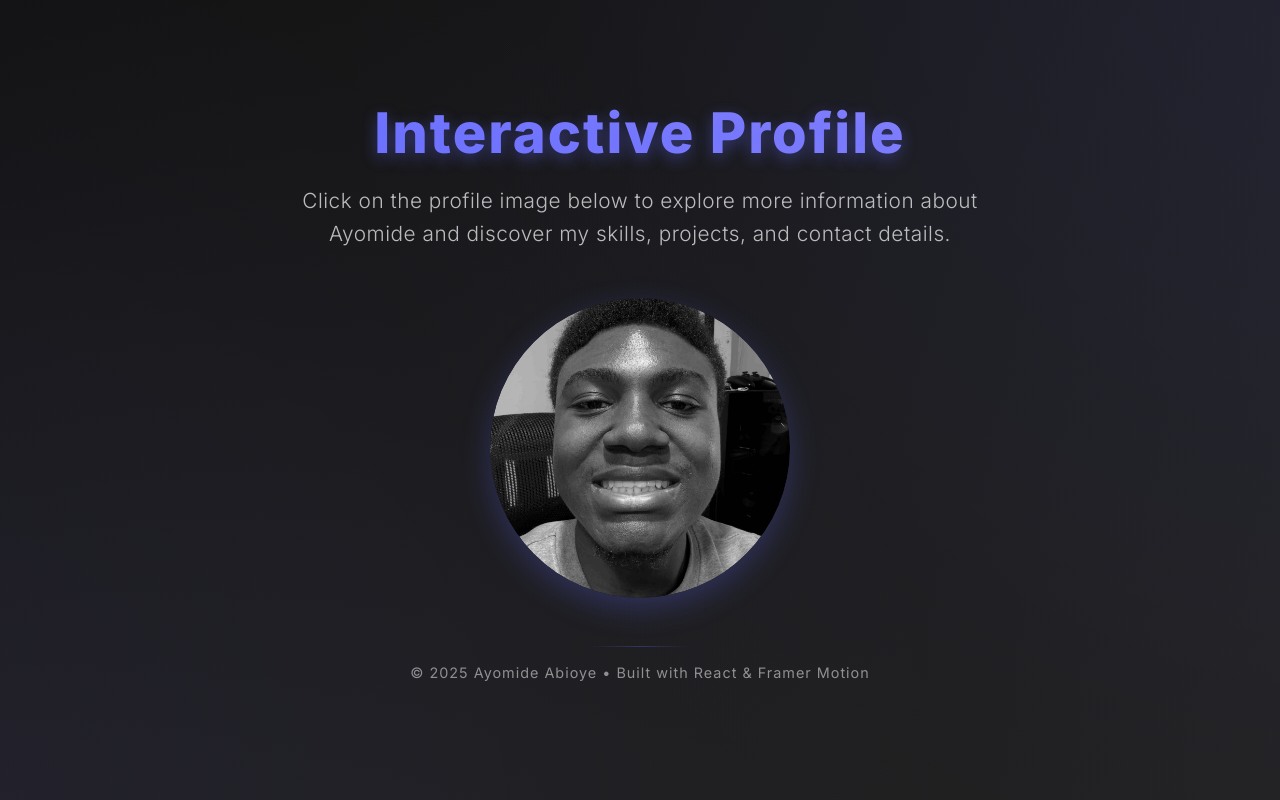
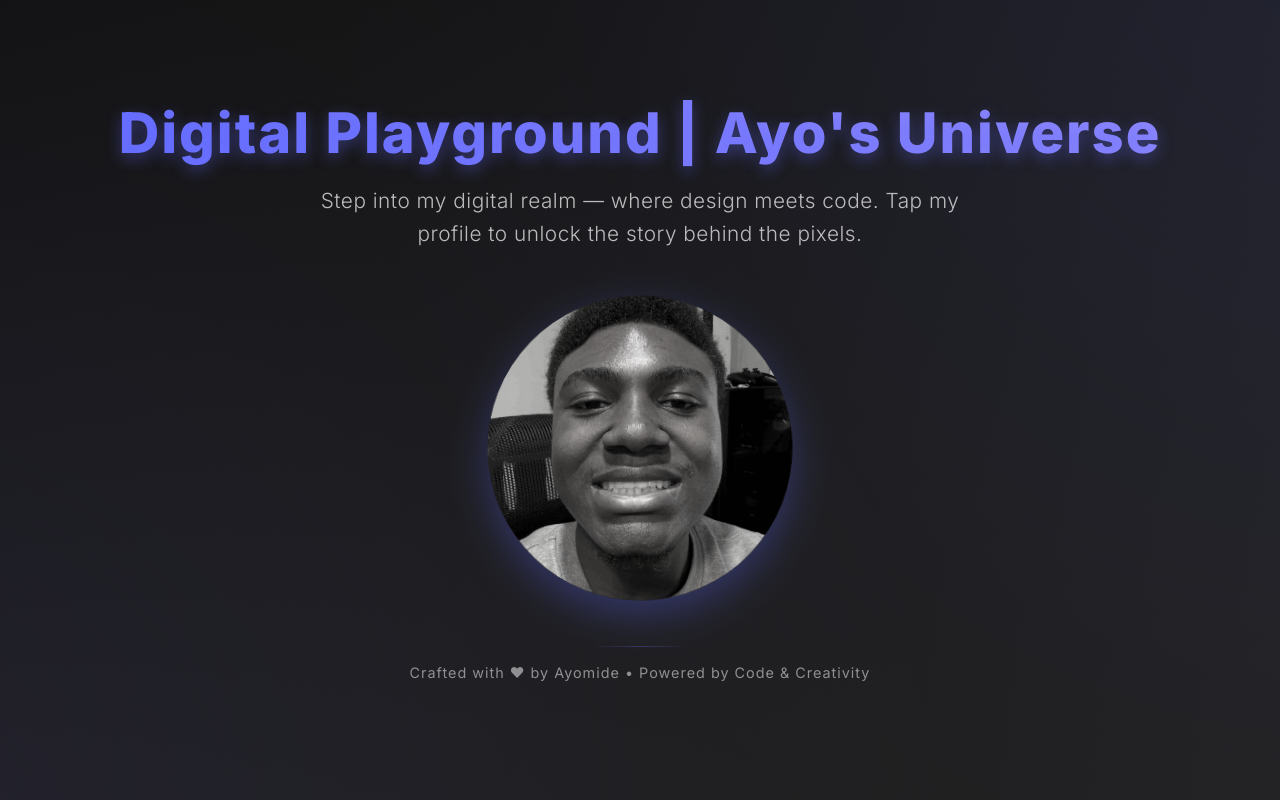
Before and after one commit to LordAyo/ayomide-profile, a React (Vite) app: page / in a window 1280 px wide. Built offline with nearby package versions, Linux system fonts and the light colour scheme.

Commit message:
Update profile content and styles; change title to "Digital Playground | Ayo's Universe" and subtitle to "Step into my digital realm — where design meets code." Add new TypeScript configuration file and enhance profile animations and overlay effects.

```diff
--- a/src/App.tsx
+++ b/src/App.tsx
@@ -133,15 +133,15 @@ function App() {
             animate={{ opacity: 1, y: 0 }}
             transition={{ delay: 0.2, duration: 0.8 }}
           >
-            Interactive Profile
+            Digital Playground | Ayo's Universe
           </Title>
           <Subtitle
             initial={{ opacity: 0, y: 20 }}
             animate={{ opacity: 1, y: 0 }}
             transition={{ delay: 0.4, duration: 0.8 }}
           >
-            Click on the profile image below to explore more information about
-            Ayomide and discover my skills, projects, and contact details.
+            Step into my digital realm — where design meets code. Tap my profile
+            to unlock the story behind the pixels.
           </Subtitle>
         </Header>
 
@@ -152,8 +152,7 @@ function App() {
           animate={{ opacity: 1 }}
           transition={{ delay: 0.6, duration: 0.8 }}
         >
-          © {new Date().getFullYear()} Ayomide Abioye • Built with React &
-          Framer Motion
+          Crafted with ♥ by Ayomide • Powered by Code & Creativity
         </Footer>
       </ContentWrapper>
     </AppContainer>
--- a/src/components/Profile.tsx
+++ b/src/components/Profile.tsx
@@ -81,7 +81,11 @@ const Overlay = styled(motion.div)`
   left: 0;
   width: 100%;
   height: 100%;
-  background: linear-gradient(to top, rgba(0, 0, 0, 0.8) 0%, transparent 60%);
+  background: radial-gradient(
+    circle at center,
+    rgba(100, 108, 255, 0.7) 0%,
+    rgba(0, 0, 0, 0.6) 100%
+  );
   border-radius: 50%;
   display: flex;
   align-items: center;
@@ -92,15 +96,13 @@ const Overlay = styled(motion.div)`
   text-shadow: 0 2px 4px rgba(0, 0, 0, 0.5);
 
   span {
-    position: absolute;
-    bottom: 20%;
-    font-weight: 500;
+    font-weight: 600;
     letter-spacing: 1px;
-    background: linear-gradient(90deg, #646cff, #9089fc);
+    text-transform: uppercase;
+    background: linear-gradient(90deg, #fff, #9089fc);
     -webkit-background-clip: text;
     -webkit-text-fill-color: transparent;
-    transform: translateY(20px);
-    transition: transform 0.3s ease;
+    filter: drop-shadow(0 2px 3px rgba(0, 0, 0, 0.5));
   }
 
   @media (max-width: 480px) {
@@ -442,17 +444,21 @@ const Profile: React.FC = () => {
             exit={{ opacity: 0 }}
             animate={{
               opacity: 1,
-              rotateY: [0, 5, 0, -5, 0],
+              rotateY: [0, 10, 0, -10, 0],
+              rotateZ: [0, 2, 0, -2, 0],
+              scale: [1, 1.03, 1, 1.03, 1],
               boxShadow: [
                 "0 10px 30px rgba(0, 0, 0, 0.3)",
-                "0 10px 30px rgba(100, 108, 255, 0.3)",
+                "0 15px 40px rgba(100, 108, 255, 0.4)",
+                "0 10px 30px rgba(0, 0, 0, 0.3)",
+                "0 15px 40px rgba(100, 108, 255, 0.4)",
                 "0 10px 30px rgba(0, 0, 0, 0.3)",
               ],
             }}
             transition={{
               boxShadow: {
                 repeat: Infinity,
-                duration: 2,
+                duration: 3,
                 ease: "easeInOut",
               },
               rotateY: {
@@ -460,19 +466,69 @@ const Profile: React.FC = () => {
                 duration: 10,
                 ease: "easeInOut",
               },
+              rotateZ: {
+                repeat: Infinity,
+                duration: 8,
+                ease: "easeInOut",
+              },
+              scale: {
+                repeat: Infinity,
+                duration: 8,
+                ease: "easeInOut",
+              },
             }}
             whileHover={{
-              scale: 1.05,
-              boxShadow: "0 15px 30px rgba(100, 108, 255, 0.4)",
+              scale: 1.1,
+              boxShadow: "0 20px 40px rgba(100, 108, 255, 0.6)",
+              rotate: [0, -5, 0, 5, 0],
+              transition: {
+                rotate: {
+                  repeat: Infinity,
+                  duration: 1.5,
+                  ease: "easeInOut",
+                },
+              },
             }}
           >
-            <ProfileImage src={profileImage} alt="Profile" loading="lazy" />
+            <ProfileImage
+              src={profileImage}
+              alt="Profile"
+              loading="lazy"
+              animate={{
+                filter: [
+                  "grayscale(100%)",
+                  "grayscale(80%)",
+                  "grayscale(100%)",
+                ],
+              }}
+              transition={{
+                filter: {
+                  repeat: Infinity,
+                  duration: 5,
+                  ease: "easeInOut",
+                },
+              }}
+              whileHover={{
+                filter: "grayscale(0%)",
+                scale: 1.05,
+                transition: { duration: 0.3 },
+              }}
+            />
             <Overlay
               initial={{ opacity: 0 }}
-              whileHover={{ opacity: 1 }}
-              transition={{ duration: 0.3 }}
+              whileHover={{
+                opacity: 1,
+                scale: [1, 1.05, 1],
+              }}
+              transition={{
+                duration: 0.3,
+                scale: {
+                  repeat: Infinity,
+                  duration: 2,
+                },
+              }}
             >
-              <span>Click to explore</span>
+              <span>Discover My Story</span>
             </Overlay>
           </ProfileContainer>
         ) : (
@@ -555,7 +611,7 @@ const Profile: React.FC = () => {
               </ExpandedName>
 
               <ExpandedTitle {...textAnimation(0.3)}>
-                <span>Front-end Developer & UI?UX Developer</span>
+                <span>Front-end Developer & UI/UX Designer</span>
               </ExpandedTitle>
 
               <Bio {...textAnimation(0.4)}>
```
Also changed, not shown: react-profile/tsconfig.app.json (added, +26 -0 lines), 2 other files (tests, documents, lock files or other folders).
